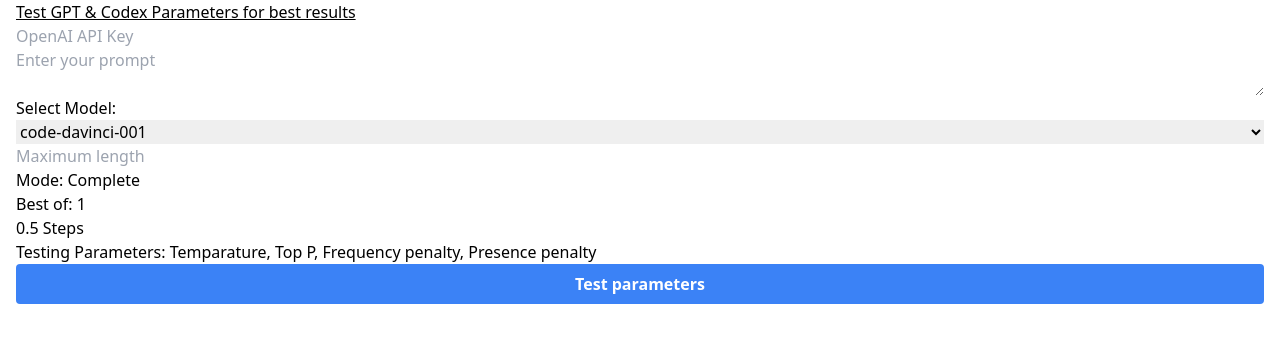
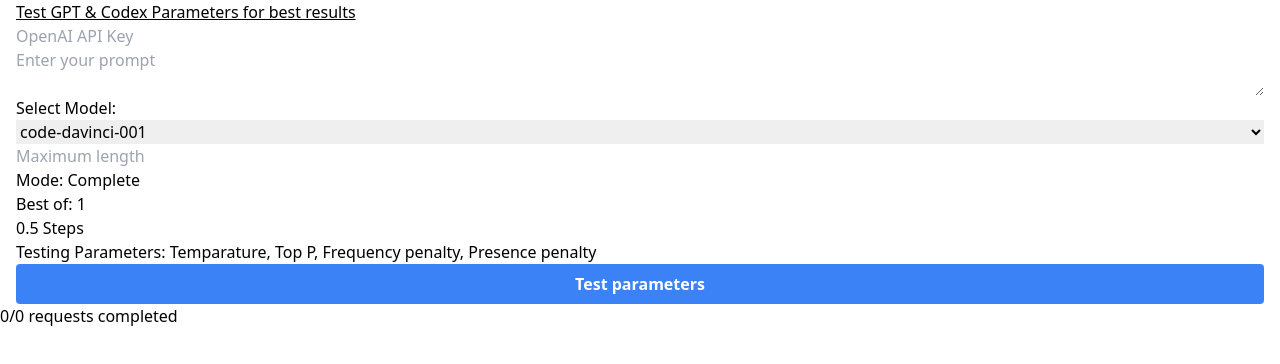
Before and after one commit to ezzcodeezzlife/gpt3-automated-prompt-parameter-testing, a Next.js app: page / in a window 1280 px wide. Shown: the top 364 px of the page. Built offline with nearby package versions, Linux system fonts and the light colour scheme.

Commit message:
add request counter

```diff
--- a/pages/index.js
+++ b/pages/index.js
@@ -16,12 +16,17 @@
   const [promptinput, setPromptinput] = useState("");
   const [maxlength, setMaxlength] = useState(0);
   const [model, setModel] = useState("code-davinci-001");
+  const [responses, setResponses] = useState([]);
 
-  const [responses, setResponses] = useState([]);
+  const [allCombinations, setAllcombinations] = useState(0);
+  const [counter, setCounter] = useState(0);
 
   const testPrompt = async () => {
     const allcombs = getAllCombinations(ranges);
+    setAllcombinations(allcombs.length);
+
     for (let i = 0; i < allcombs.length; i++) {
+      setCounter(i);
       const response = await makeRequest(
         keyinput,
         allcombs[i],
@@ -96,6 +101,10 @@
       </div>
 
       <div>
+        {   counter + "/" + allCombinations } requests completed
+      </div>
+
+      <div>
         {responses ? (
           responses.map((response) => (
             <div key={Math.random()} className="p-3 m-3 border-2 bg-slate-100">
```
